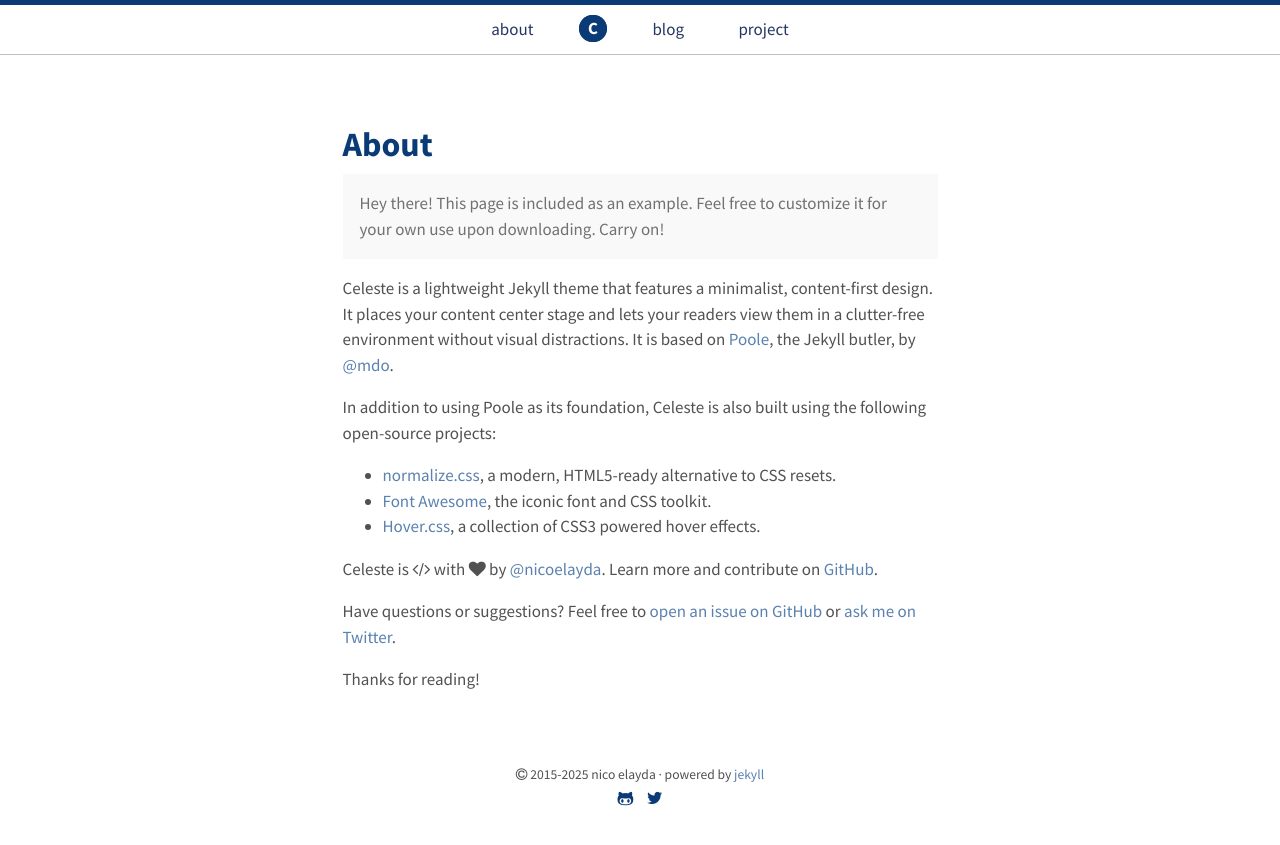
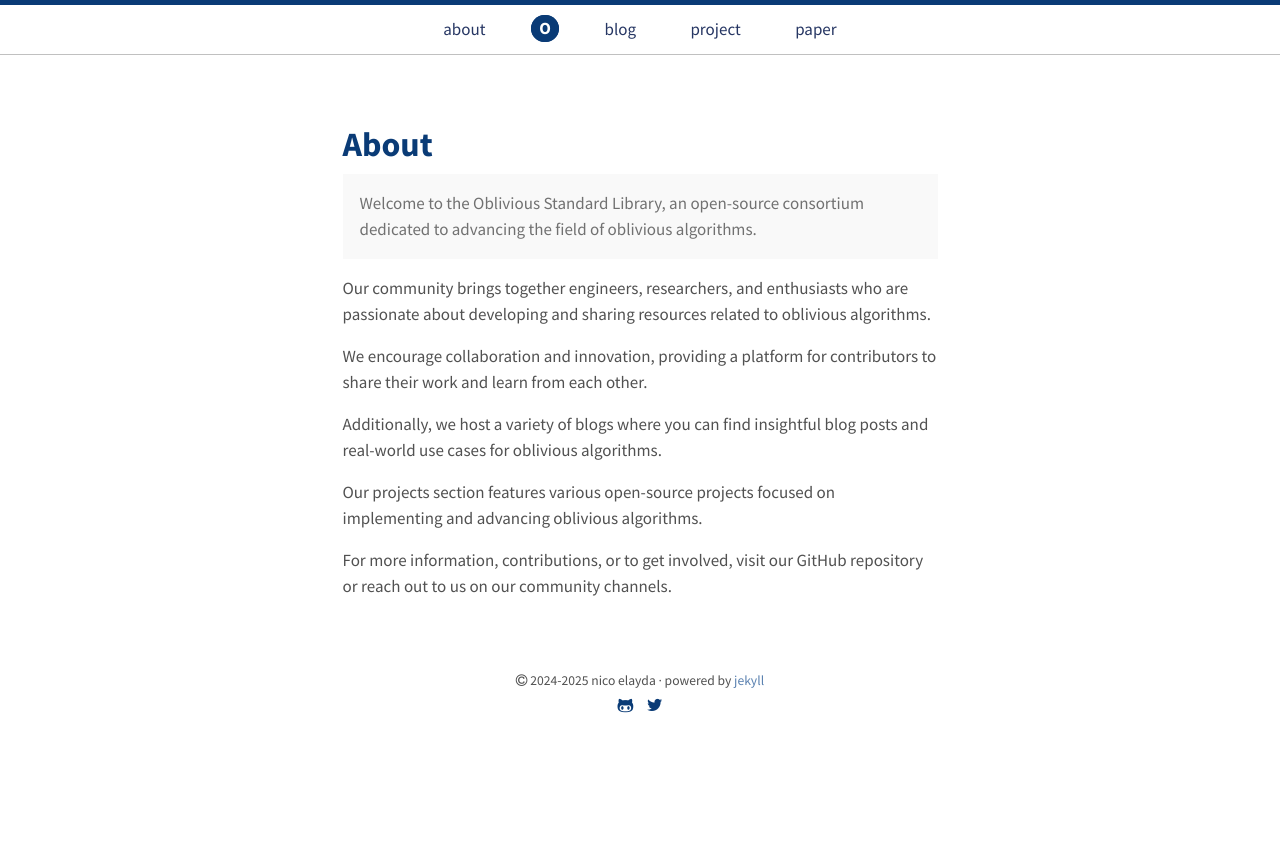
Before and after one commit to obliviouslabs/ObliviousSTL, a Jekyll site: the page built from about.md, in a window 1280 px wide. Shown: the top 845 px of the page. Built offline with Jekyll 4.4.1, drawn with Linux system fonts in a browser that asks for light colours; nearby versions of some CDN libraries.

Commit message:
Placeholder replaced, paper section added

```diff
--- a/_config.yml
+++ b/_config.yml
@@ -1,5 +1,5 @@
-title:               Celeste
-url:                 https://nicoelayda.github.io
+title:               ObliviousSTL
+url:                 https://obliviouslabs.github.io
 baseurl:             ""
 
 markdown:            kramdown
@@ -37,6 +37,9 @@ collections:
   projects:
     output: true
     permalink: /projects/:title/
+  papers:
+    output: true
+    permalink: /papers/:title/
 
 defaults:
   -
--- a/_layouts/default.html
+++ b/_layouts/default.html
@@ -7,9 +7,10 @@
     <nav class="nav-main">
       <ul>
         <li class="hvr-underline-reveal"><a href="{{ site.baseurl }}/about/">about</a></li>
-        <li class="logo"><a class="hvr-ripple-out" href="{{ site.baseurl }}/">C</a></li>
+        <li class="logo"><a class="hvr-ripple-out" href="{{ site.baseurl }}/">O</a></li>
         <li class="hvr-underline-reveal"><a href="{{ site.baseurl }}/blog/">blog</a></li>
         <li class="hvr-underline-reveal"><a href="{{ site.baseurl }}/projects/">project</a></li>
+        <li class="hvr-underline-reveal"><a href="{{ site.baseurl }}/papers/">paper</a></li>
       </ul>
     </nav>
 
@@ -20,7 +21,7 @@
 
       <footer class="footer">
         <small>
-            <span class="copyright"><i class="fa fa-copyright"></i> 2015-<time datetime="{{ site.time | date_to_xmlschema }}">{{ site.time | date: '%Y' }}</time> {{ site.author.name }}</span> &middot;
+            <span class="copyright"><i class="fa fa-copyright"></i> 2024-<time datetime="{{ site.time | date_to_xmlschema }}">{{ site.time | date: '%Y' }}</time> {{ site.author.name }}</span> &middot;
             <span>Powered by <a href="http://jekyllrb.com/">Jekyll</a></span>
         </small>
         <div class="ftr-links">
--- a/about.md
+++ b/about.md
@@ -4,19 +4,25 @@ title: About
 ---
 
 <p class="message">
-  Hey there! This page is included as an example. Feel free to customize it for your own use upon downloading. Carry on!
+  Welcome to the Oblivious Standard Library, an open-source consortium dedicated to advancing the field of oblivious algorithms.
 </p>
 
-Celeste is a lightweight Jekyll theme that features a minimalist, content-first design. It places your content center stage and lets your readers view them in a clutter-free environment without visual distractions. It is based on [Poole](https://github.com/poole/poole), the Jekyll butler, by [@mdo](https://twitter.com/mdo).
+<p>
+  Our community brings together engineers, researchers, and enthusiasts who are passionate about developing and sharing resources related to oblivious algorithms.
+</p>
 
-In addition to using Poole as its foundation, Celeste is also built using the following open-source projects:
+<p>
+  We encourage collaboration and innovation, providing a platform for contributors to share their work and learn from each other.
+</p>
 
-* [normalize.css](http://necolas.github.io/normalize.css/), a modern, HTML5-ready alternative to CSS resets.
-* [Font Awesome](https://fontawesome.com/v4.7.0/), the iconic font and CSS toolkit.
-* [Hover.css](http://ianlunn.github.io/Hover/), a collection of CSS3 powered hover effects.
+<p>
+  Additionally, we host a variety of blogs where you can find insightful blog posts and real-world use cases for oblivious algorithms.
+</p>
 
-Celeste is <i class="fa fa-code"></i> with <i class="fa fa-heart"></i> by [@nicoelayda](https://github.com/nicoelayda). Learn more and contribute on [GitHub](https://github.com/nicoelayda/celeste).
+<p>
+  Our projects section features various open-source projects focused on implementing and advancing oblivious algorithms.
+</p>
 
-Have questions or suggestions? Feel free to [open an issue on GitHub](https://github.com/nicoelayda/celeste/issues/new) or [ask me on Twitter](https://twitter.com/nicoelayda).
-
-Thanks for reading!
+<p>
+  For more information, contributions, or to get involved, visit our GitHub repository or reach out to us on our community channels.
+</p>
```
Also changed, not shown: _papers/test-paper.md (added, +39 -0 lines), index.html (+8 -7 lines), papers/index.html (added, +13 -0 lines), favicon.ico, favicon.png.
